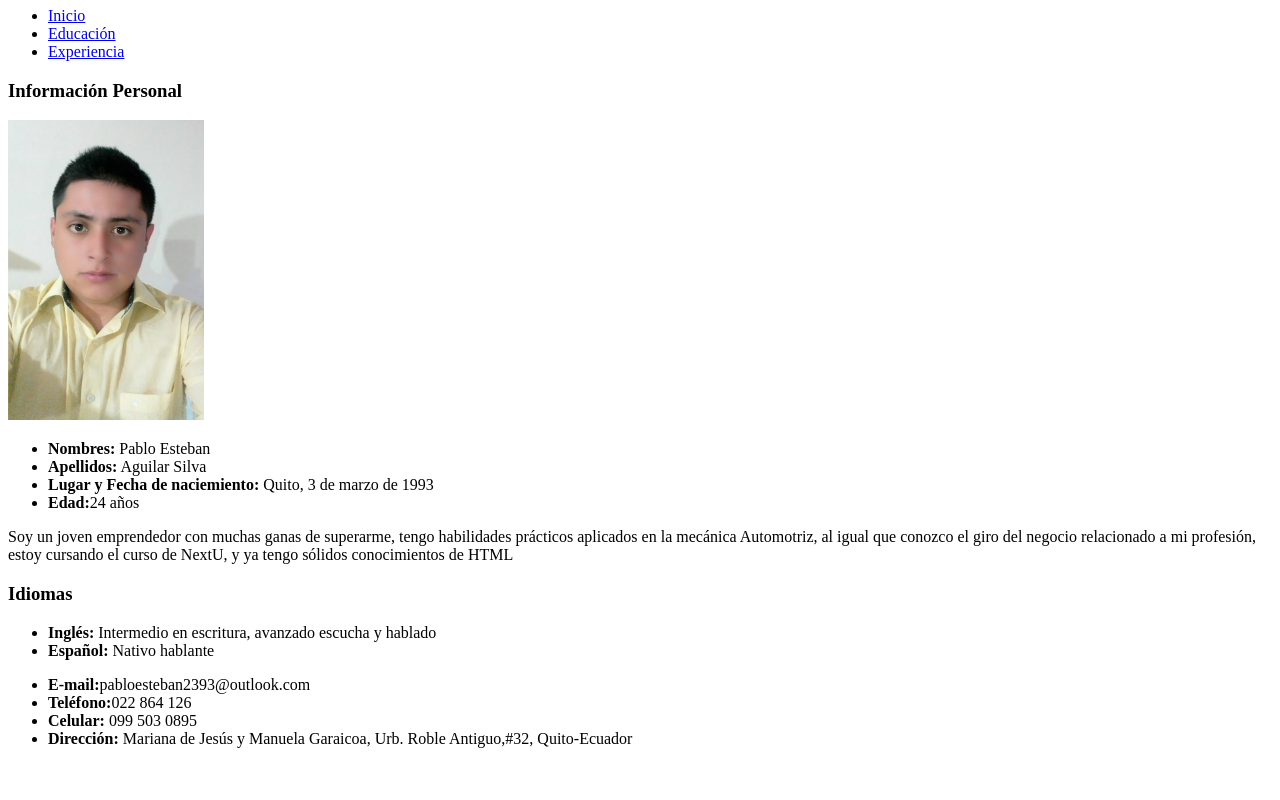
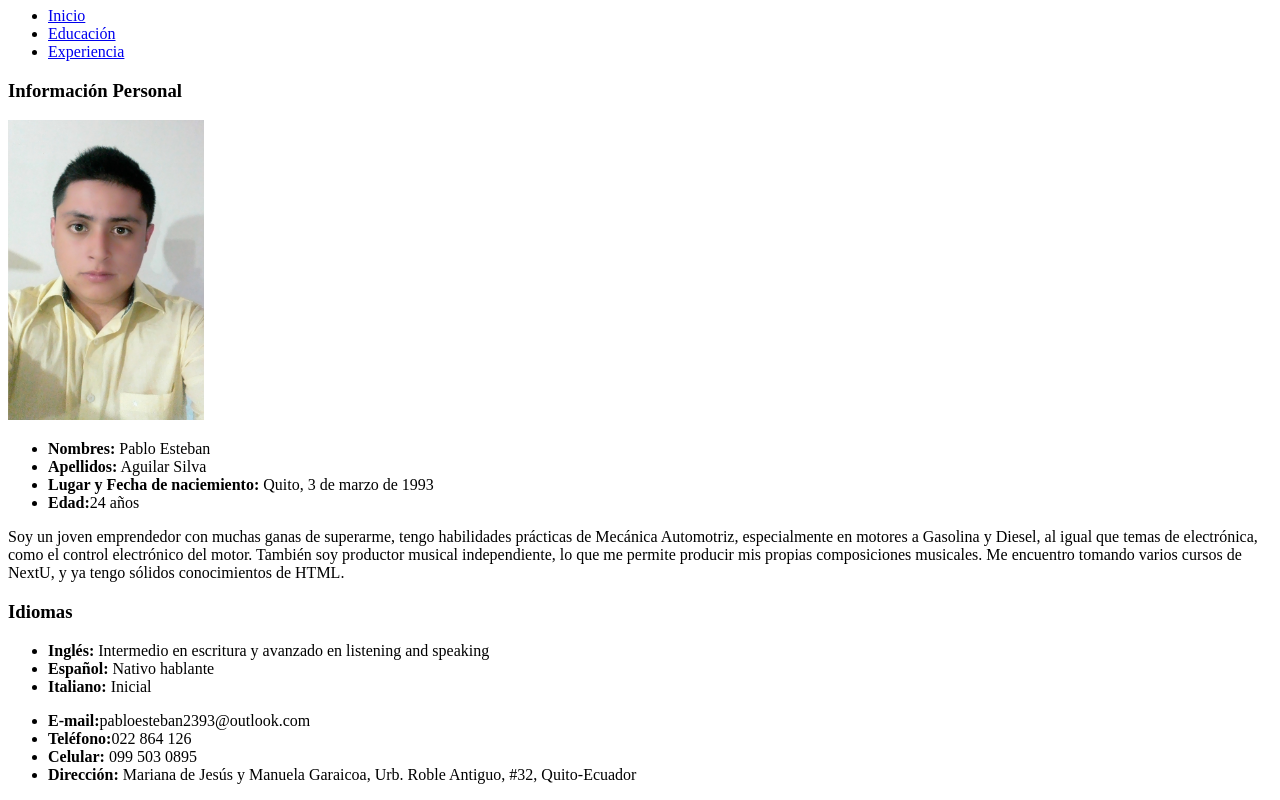
Before and after one commit to PabloEsteban93/Curr-culum-Vitae-Digital, a plain HTML site: page index.html in a window 1280 px wide. Shown: the part 352-1152 px from the top of the page. Before the commit the page ends 1116 px from the top, so only its background shows below. Drawn offline with Linux system fonts and the light colour scheme.

Commit message:
Arreglos finales
reapración de detalles finales previo a la publicación final

```diff
--- a/index.html
+++ b/index.html
@@ -3,7 +3,7 @@
   <head>
     <meta charset="utf-8">
     <meta name="viewport" content="width=device-width,user-scalable=no">
-    <title>evaluación html</title>
+    <title>Página principal - Ing. Pablo Aguilar</title>
   </head>
   <body>
     <header>
@@ -189,12 +189,13 @@
       </aticle>
       <article>
         <p>
-          Soy un joven emprendedor con muchas ganas de superarme, tengo habilidades prácticos aplicados en la mecánica Automotriz, al igual que conozco el giro del negocio relacionado a mi profesión, estoy cursando el curso de NextU, y ya tengo sólidos conocimientos de HTML
+          Soy un joven emprendedor con muchas ganas de superarme, tengo habilidades prácticas de Mecánica Automotriz, especialmente en motores a Gasolina y Diesel, al igual que temas de electrónica, como el control electrónico del motor. También soy productor musical independiente, lo que me permite producir mis propias composiciones musicales. Me encuentro tomando varios cursos de NextU, y ya tengo sólidos conocimientos de HTML.
         </p>
         <h3> Idiomas </h3>
         <ul>
-          <li><strong>Inglés:</strong> Intermedio en escritura, avanzado escucha y hablado</li>
+          <li><strong>Inglés:</strong> Intermedio en escritura y avanzado en listening and speaking</li>
           <li><strong>Español:</strong> Nativo hablante</li>
+          <li><strong>Italiano:</strong> Inicial</li>
         </ul>
       </article>
     </section>
@@ -203,7 +204,7 @@
         <li><strong>E-mail:</strong>pabloesteban2393@outlook.com</li>
         <li><strong>Teléfono:</strong>022 864 126</li>
         <li><strong>Celular:</strong> 099 503 0895</li>
-        <li><strong>Dirección:</strong> Mariana de Jesús y Manuela Garaicoa, Urb. Roble Antiguo,#32, Quito-Ecuador</li>
+        <li><strong>Dirección:</strong> Mariana de Jesús y Manuela Garaicoa, Urb. Roble Antiguo, #32, Quito-Ecuador</li>
       </ul>
     </footer>
   </body>
```
Also changed, not shown: educacion.html (+2 -2 lines), experiencia.html (+2 -2 lines).
